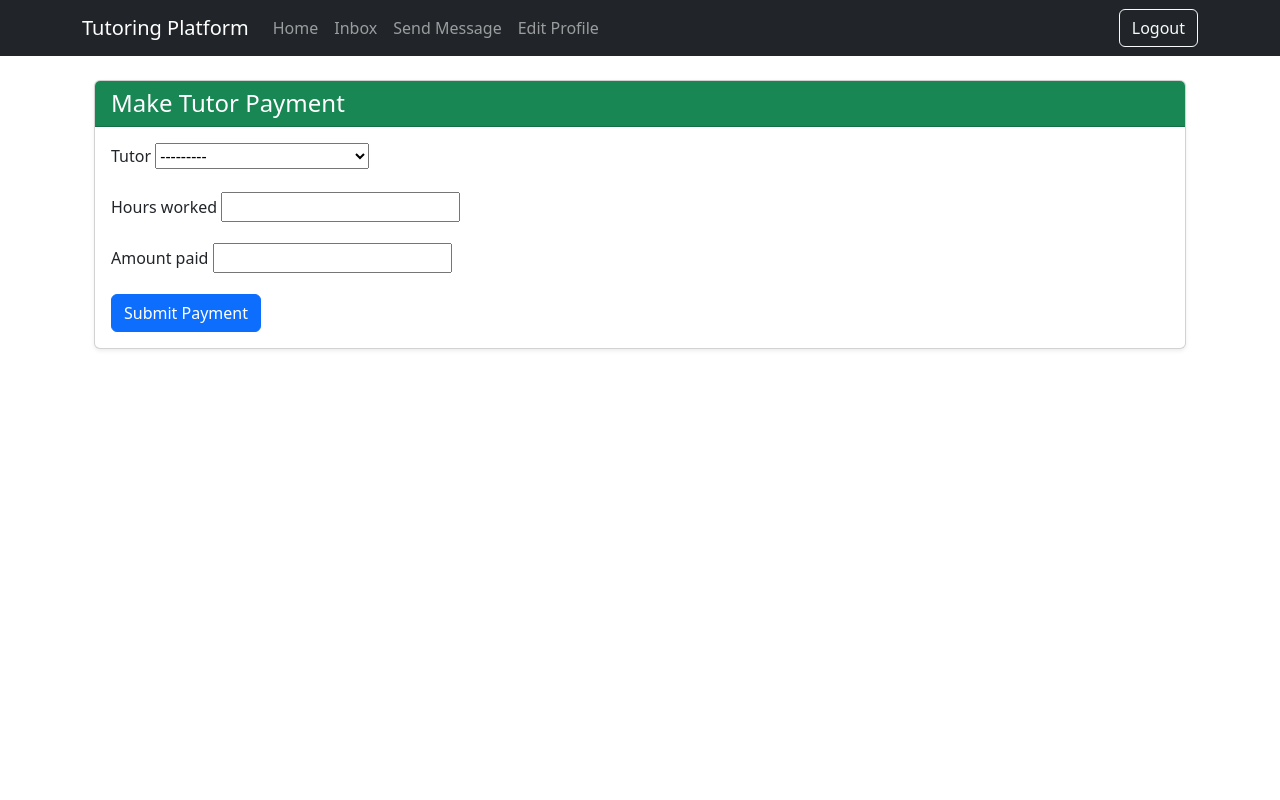
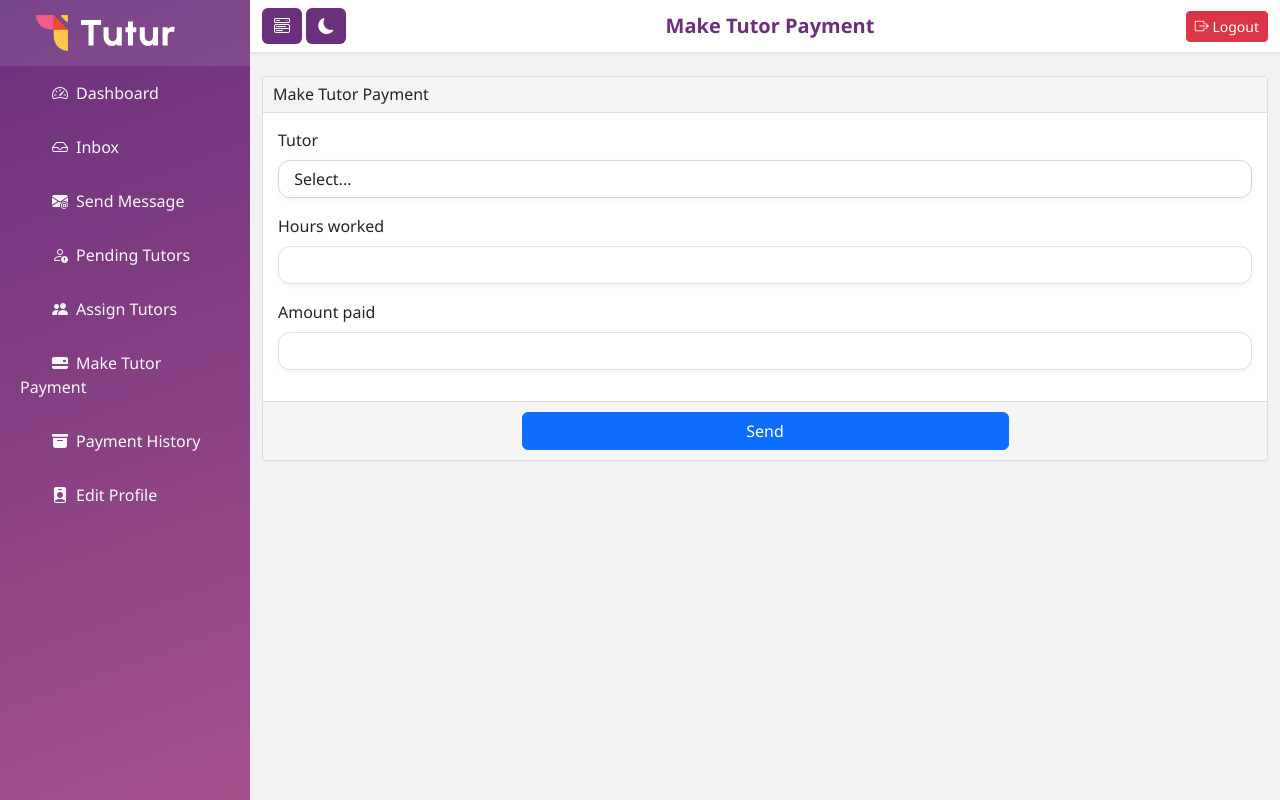
Before and after one commit to HekmatHyper/tutor1, a Django app: page /dashboard/payments/make/ in a window 1280 px wide. Run offline with Django 5.2, Linux system fonts and the light colour scheme; a user stored in the database is signed in; tables that the repository leaves empty hold one stand-in row (values such as "Sample post"); some libraries are stand-ins or nearby versions.

Commit message:
make payment page complete.

```diff
--- a/core/templates/assign_tutor.html
+++ b/core/templates/assign_tutor.html
@@ -9,7 +9,7 @@
 
 <div class="container mt-4">
 
-  <div class="panel panel-primary">
+  <div class="panel ">
     <div class="panel-heading" data-bs-toggle="collapse" data-bs-target="#panelInfo">
       <h3 class="panel-title">Assign Tutor to Student</h3>
       <i class="bi bi-chevron-up panel-collapse-btn"></i>
--- a/core/templates/make_payment.html
+++ b/core/templates/make_payment.html
@@ -1,15 +1,18 @@
-{% extends 'base.html' %}
+{% extends 'dashboard_base.html' %}
 {% block title %}Make Tutor Payment{% endblock %}
-
+{% block PageH1 %}Make Tutor Payment{% endblock %}
+{% block extra_head %}
+<link href="https://cdn.jsdelivr.net/npm/select2@4.1.0-rc.0/dist/css/select2.min.css" rel="stylesheet" />
+{% endblock %}
 {% block content %}
 <div class="container mt-4">
-  <div class="card shadow-sm">
-    <div class="card-header bg-success text-white">
-      <h4 class="mb-0">Make Tutor Payment</h4>
-    </div>
-    <div class="card-body">
   <form method="post">
     {% csrf_token %}
+    <div class="panel">
+      <div class="panel-heading">
+        <h5 class="panel-title">Make Tutor Payment</h5>
+      </div>
+      <div class="panel-body">
         {% for field in form %}
         <div class="mb-3">
           <label class="form-label" for="{{ field.id_for_label }}">{{ field.label }}</label>
@@ -22,9 +25,28 @@
           {% endfor %}
         </div>
         {% endfor %}
-        <button type="submit" class="btn btn-primary">Submit Payment</button>
+      </div>
+      <div class="panel-footer text-center gap-2 mx-auto">
+        <div class="d-grid gap-2 col-6 mx-auto">
+          <button class="btn btn-primary" type="submit">Send</button>
+        </div>
+      </div>
   </form>
 </div>
-  </div>
-</div>
 {% endblock %}
+{% block extra_script %}
+<script src="https://cdn.jsdelivr.net/npm/select2@4.1.0-rc.0/dist/js/select2.min.js"></script>
+<script>
+  document.addEventListener("DOMContentLoaded", function () {
+    $('#id_tutor').select2({
+      width: '100%',
+      theme: 'bootstrap-5',
+      placeholder: "Select..."
+    });
+    $('#id_hours_worked').addClass('form-control');
+    $('#id_amount_paid').addClass('form-control');
+  });
+
+
+</script>
+{% endblock %}
```
Lines whose indentation alone changed are shown as unchanged.
